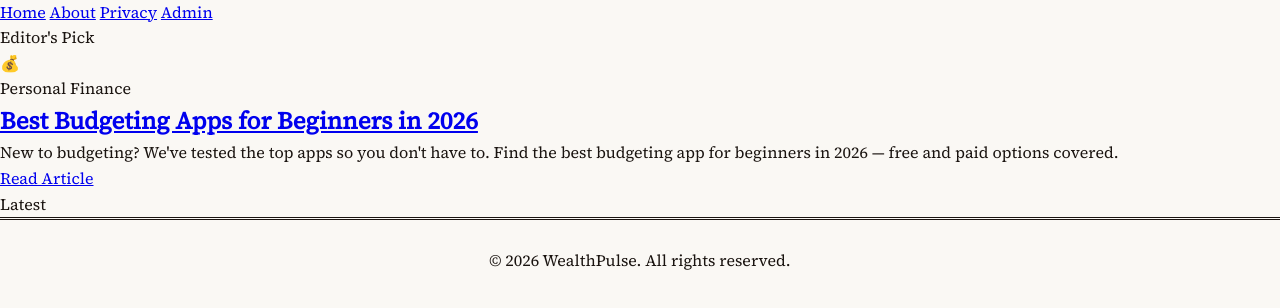
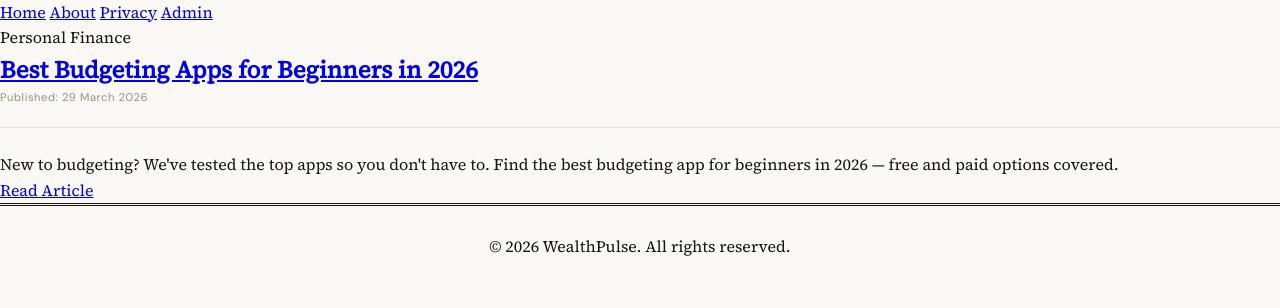
Before and after one commit to wealthpulseblog/wealthpulseblog, an Eleventy site: page src/index.njk in a window 1280 px wide. Shown: the part 26-334 px from the top of the page. Built offline with nearby package versions, Linux system fonts and the light colour scheme; Eleventy itself is replaced by a stand-in of ours; files that its build step writes are made by us from their sources.

Commit message:
Update index.njk

```diff
--- a/src/index.njk
+++ b/src/index.njk
@@ -1,7 +1,7 @@
 ---
 layout: base.njk
 title: false
-description: "WealthPulse — practical, no-fluff advice on personal finance, health, productivity, and career growth."
+description: "Practical advice on money, health, productivity and career growth."
 permalink: /
 ---
 
@@ -10,53 +10,28 @@ permalink: /
 
 <main class="container">
   {% if heroArticle %}
-  <section class="hero-section">
-    <span class="section-label">Editor's Pick</span>
-    <div class="hero-article">
-      <div class="hero-img">
-        <div class="hero-img-inner">
-          {% if heroArticle.data.niche == "personal-finance" %}💰
-          {% elif heroArticle.data.niche == "health-fitness" %}💪
-          {% elif heroArticle.data.niche == "productivity" %}⚡
-          {% elif heroArticle.data.niche == "career-growth" %}📈
-          {% else %}🏡{% endif %}
-        </div>
-      </div>
-      <div>
-        <div class="hero-niche">
-          {{ heroArticle.data.niche | replace("-", " ") | title }}
-        </div>
-        <h1 class="hero-title">
-          <a href="{{ heroArticle.url }}">{{ heroArticle.data.title }}</a>
-        </h1>
-        <p class="hero-excerpt">{{ heroArticle.data.description }}</p>
-        <a href="{{ heroArticle.url }}" class="read-more">Read Article</a>
-      </div>
-    </div>
+  <section class="home-featured">
+    <p class="article-category">{{ heroArticle.data.niche | replace("-", " ") | title }}</p>
+    <h1><a href="{{ heroArticle.url }}">{{ heroArticle.data.title }}</a></h1>
+    <p class="article-meta">Published: {{ heroArticle.date | readableDate }}</p>
+    <p>{{ heroArticle.data.description }}</p>
+    <p><a href="{{ heroArticle.url }}">Read Article</a></p>
   </section>
   {% endif %}
 
-  {% if articles.length %}
-  <section class="articles-section">
-    <span class="section-label">Latest</span>
-    <div class="articles-grid">
-      {% for article in articles %}
-        {% if not heroArticle or article.url != heroArticle.url %}
-        <div class="article-card">
-          <div class="card-niche">
-            {{ article.data.niche | replace("-", " ") | title }}
-          </div>
-          <h2 class="card-title">
-            <a href="{{ article.url }}">{{ article.data.title }}</a>
-          </h2>
-          <p class="card-excerpt">{{ article.data.description }}</p>
-          <div class="card-meta">
-            <time datetime="{{ article.date | isoDate }}">{{ article.date | readableDate }}</time>
-          </div>
-        </div>
-        {% endif %}
-      {% endfor %}
-    </div>
+  {% if articles.length > 1 %}
+  <section class="home-list">
+    <h2>Latest Articles</h2>
+    {% for article in articles %}
+      {% if not heroArticle or article.url != heroArticle.url %}
+      <article class="post-card">
+        <p class="article-category">{{ article.data.niche | replace("-", " ") | title }}</p>
+        <h3><a href="{{ article.url }}">{{ article.data.title }}</a></h3>
+        <p class="article-meta">Published: {{ article.date | readableDate }}</p>
+        <p>{{ article.data.description }}</p>
+      </article>
+      {% endif %}
+    {% endfor %}
   </section>
   {% endif %}
 </main>
```
